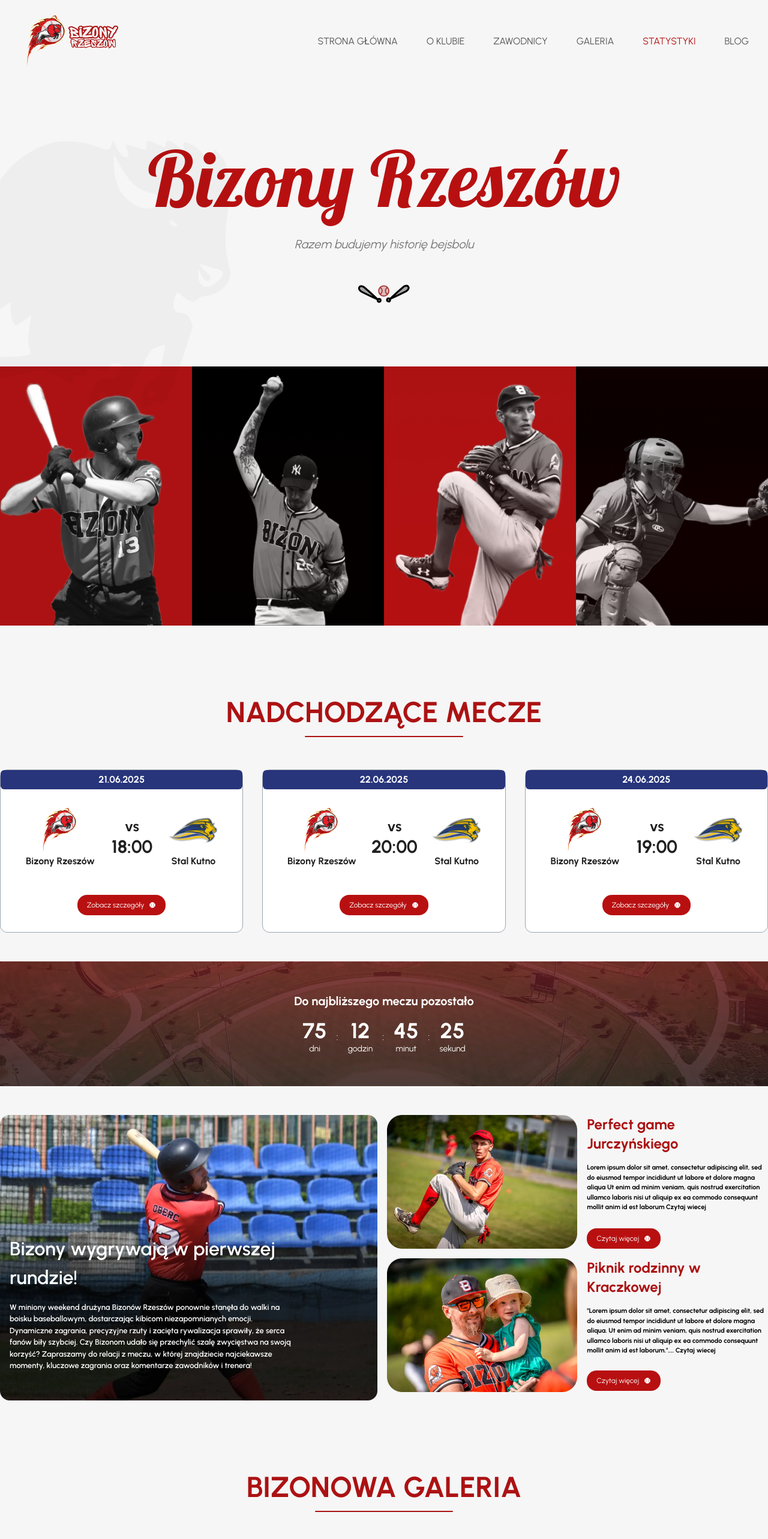
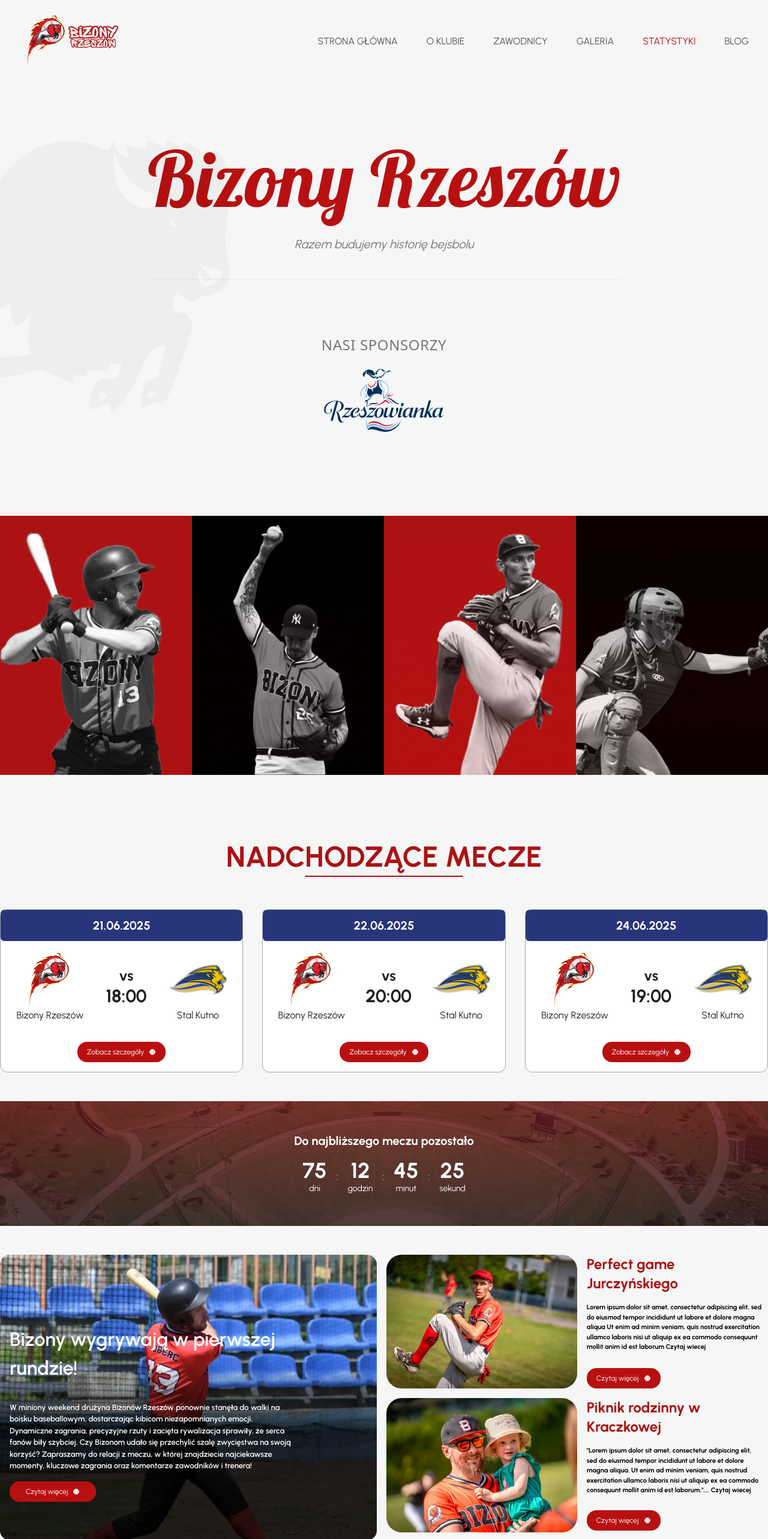
Before and after one commit to jakub-ozog/bizony-rzeszow, a Vue app: page / in a window 1280 px wide. Shown: the top 2566 px of the page at 60% size. Built offline with nearby package versions, Linux system fonts and the light colour scheme.

Commit message:
style(HomeView): media query improvements

```diff
--- a/src/components/MainGallery.vue
+++ b/src/components/MainGallery.vue
@@ -9,13 +9,13 @@ const galleryCards = ref(galleryCardsData)
 <template>
   <div class="flex justify-center items-center mt-[7rem] mb-16 text-primaryRed">
     <h2
-      class="text-5xl text-primary-red uppercase relative leading-[4rem] after:content-[''] after:absolute after:bottom-[-10px] after:left-0 after:right-0 after:w-1/2 after:h-[2px] after:text-center after:mx-auto after:rounded-full after:z-20 after:bg-primaryRed"
+      class="text-3xl md:text-4xl lg:text-5xl text-primary-red uppercase relative leading-[4rem] after:content-[''] after:absolute after:bottom-[-10px] after:left-0 after:right-0 after:w-1/2 after:h-[2px] after:text-center after:mx-auto after:rounded-full after:z-20 after:bg-primaryRed"
     >
       bizonowa galeria
     </h2>
   </div>
 
-  <div class="grid grid-cols-1 md:grid-cols-2 lg:grid-cols-3 gap-8 mt-8">
+  <div class="grid grid-cols-1 lg:grid-cols-3 gap-8 mt-8 p-2 md:p-0">
     <MainGalleryCard
       v-for="galleryCard in galleryCards"
       :key="galleryCard.id"
--- a/src/components/MainNews.vue
+++ b/src/components/MainNews.vue
@@ -6,16 +6,36 @@ const news = ref(newsData)
 </script>
 
 <template>
-  <div class="flex flex-col md:flex-row gap-4">
+  <div class="flex flex-col xl:flex-row gap-4">
     <div class="relative">
-      <img :src="news[0].thumb1" class="w-full h-full object-cover rounded-2xl" alt="news image" />
-      <div class="absolute bottom-12 flex md:w-3/4 left-4 flex-col text-left justify-center">
-        <h3 class="text-white font-semibold text-[2rem] mb-4">{{ news[0].title }}</h3>
-        <p class="text-white font-semibold text-[0.8125rem]">{{ news[0].description }}</p>
+      <img
+        :src="news[0].thumb1"
+        class="w-full h-full object-cover rounded-none md:rounded-2xl"
+        alt="news image"
+      />
+      <div
+        class="static md:absolute bottom-12 flex md:w-3/4 left-4 flex-col text-left justify-center p-2 md:p-0"
+      >
+        <h3 class="text-black md:text-white font-semibold text-[2rem] mt-4 md:mb-4">
+          {{ news[0].title }}
+        </h3>
+        <p class="text-black md:text-white font-semibold text-[0.8125rem] mb-8 mt-4 md:mb-0">
+          {{ news[0].description }}
+        </p>
+        <button
+          class="flex justify-center items-center text-center bg-secondaryRed text-white rounded-2xl py-2 px-4 my-4 w-36"
+        >
+          <span class="text-[0.75rem] font-normal mr-2"> Czytaj więcej </span
+          ><img class="w-3 h-3" src="/src/assets/icons/baseball_ball_icon.svg" />
+        </button>
       </div>
     </div>
     <div>
-      <div v-for="(item, index) in news.slice(1)" :key="item.id" class="flex gap-4">
+      <div
+        v-for="(item, index) in news.slice(1)"
+        :key="item.id"
+        class="flex gap-4 mb-6 p-2 lg:p-0 md:mb-0"
+      >
         <img
           :src="item.thumb2 || item.thumb3"
           :alt="item.title"
@@ -26,7 +46,7 @@ const news = ref(newsData)
         <div class="gap-2 text-left flex flex-col justify-between items-start">
           <div>
             <h3 class="text-primaryRed text-2xl mb-4">{{ item.title }}</h3>
-            <p class="text-[11px]">{{ item.description }}</p>
+            <p class="pr-0 xl:pr-2 text-[11px]">{{ item.description }}</p>
           </div>
           <button
             class="flex justify-center items-center text-center bg-secondaryRed text-white rounded-2xl py-2 px-4 my-4"
--- a/src/components/PlayerFeatured.vue
+++ b/src/components/PlayerFeatured.vue
@@ -5,7 +5,7 @@ import PlayerFeaturedSingle from './PlayerFeaturedSingle.vue'
 <template>
   <div class="flex mt-[7rem] mb-16 text-primaryRed">
     <h2
-      class="text-5xl text-primary-red uppercase relative leading-[4rem] after:content-[''] after:absolute after:bottom-[-10px] after:left-0 after:right-0 after:w-auto after:h-[2px] after:text-center after:rounded-full after:z-20 after:bg-primaryRed"
+      class="text-3xl md:text-4xl lg:text-5xl text-primary-red uppercase relative leading-[4rem] after:content-[''] after:absolute after:bottom-[-10px] after:left-0 after:right-0 after:w-auto after:h-[2px] after:text-center after:rounded-full after:z-20 after:bg-primaryRed"
     >
       poznaj bizona
     </h2>
--- a/src/components/PlayerFeaturedSingle.vue
+++ b/src/components/PlayerFeaturedSingle.vue
@@ -8,7 +8,7 @@ import playerFeaturedImg from '@/assets/images/player_featured_img.png'
       <h5 class="font-bold text-accentBlue text-3xl">Krzysztof Jurczyński</h5>
       <p class="text-lightGrey font-thin">zawodnik, trener, organizator</p>
 
-      <div class="md:w-3/4">
+      <div class="lg:w-3/4">
         <p class="font-semibold text-base mt-8 mb-4">
           Chyba nie zaskoczę Cię moim pierwszym pytaniem. Dlaczego wybrałeś baseball?
         </p>
@@ -44,7 +44,7 @@ import playerFeaturedImg from '@/assets/images/player_featured_img.png'
       </button>
     </div>
 
-    <div class="relative w-full">
+    <div class="hidden lg:block relative w-full">
       <img :src="playerFeaturedImg" class="absolute top-0 right-0 max-w-[1000px]" alt="" />
     </div>
   </div>
--- a/src/components/UpcomingMatchCounter.vue
+++ b/src/components/UpcomingMatchCounter.vue
@@ -5,7 +5,8 @@ import MatchCounterBg from '@/assets/images/match-counter-bg.webp'
 <template>
   <section
     class="w-full text-white min-h-52 flex bg-cover bg-center relative font-urbanist"
-    :style="{ backgroundImage: `url(${MatchCounterBg})` }">
+    :style="{ backgroundImage: `url(${MatchCounterBg})` }"
+  >
     <div class="container mx-auto flex flex-col justify-center items-center">
       <p class="text-xl font-bold text-white">Do najbliższego meczu pozostało</p>
       <div class="flex items-center justify-center gap-4 mt-4">
--- a/src/components/UpcomingMatchSingle.vue
+++ b/src/components/UpcomingMatchSingle.vue
@@ -9,15 +9,15 @@ defineProps({
 <template>
   <div class="bg-white min-h-[17rem] rounded-xl shadow-gray-200-md border border-gray-400">
     <div
-      class="w-full text-center bg-accentBlue text-white font-bold font-urbanist rounded-md py-1 leading-1"
+      class="w-full text-center bg-accentBlue text-white font-bold font-urbanist rounded-md py-3 leading-1"
     >
-      <p>{{ match.date }}</p>
+      <p class="text-xl">{{ match.date }}</p>
     </div>
 
-    <div class="p-7 flex items-center justify-around">
+    <div class="flex-col sm:flex-row gap-4 p-4 md:p-4 flex items-center justify-around">
       <div class="flex flex-col items-center">
-        <img :src="match.team1Logo" alt="Logo drużyny 1" class="w-20 h-20" />
-        <p class="text-lightBlack font-bold text-md">{{ match.team1 }}</p>
+        <img :src="match.team1Logo" alt="Logo drużyny 1" class="w-28 h-28 lg:w-24 lg:h-24" />
+        <p class="text-lightBlack font-normal text-md">{{ match.team1 }}</p>
       </div>
 
       <div class="flex flex-col items-center">
@@ -26,15 +26,15 @@ defineProps({
       </div>
 
       <div class="flex flex-col items-center">
-        <img :src="match.team2Logo" alt="Logo drużyny 1" class="w-20 h-20" />
-        <p class="text-lightBlack font-bold text-md">{{ match.team2 }}</p>
+        <img :src="match.team2Logo" alt="Logo drużyny 1" class="w-28 h-28 lg:w-24 lg:h-24" />
+        <p class="text-lightBlack font-normal text-md">{{ match.team2 }}</p>
       </div>
     </div>
 
     <button
       class="flex justify-center items-center text-center mx-auto bg-secondaryRed text-white rounded-2xl py-2 px-4 my-4"
     >
-      <span class="text-[0.75rem] font-normal mr-2"> Zobacz szczegóły </span>
+      <span class="text-[0.75rem] md:text-normal font-normal mr-2"> Zobacz szczegóły </span>
       <img class="w-3 h-3" src="@/assets/icons/baseball_ball_icon.svg" />
     </button>
   </div>
--- a/src/components/UpcomingMatches.vue
+++ b/src/components/UpcomingMatches.vue
@@ -7,15 +7,15 @@ const matches = ref(matchesData)
 </script>
 
 <template>
-  <div class="flex justify-center items-center mt-[7rem] mb-16   text-primaryRed">
+  <div class="flex justify-center items-center mt-[7rem] mb-16 text-primaryRed">
     <h2
-      class="text-5xl text-primary-red uppercase relative leading-[4rem] after:content-[''] after:absolute after:bottom-[-10px] after:left-0 after:right-0 after:w-1/2 after:h-[2px] after:text-center after:mx-auto after:rounded-full after:z-20 after:bg-primaryRed"
+      class="text-3xl md:text-4xl lg:text-5xl text-primary-red uppercase relative leading-[4rem] after:content-[''] after:absolute after:bottom-[-10px] after:left-0 after:right-0 after:w-1/2 after:h-[2px] after:text-center after:mx-auto after:rounded-full after:z-20 after:bg-primaryRed"
     >
       nadchodzące mecze
     </h2>
   </div>
 
-  <div class="grid grid-cols-1 md:grid-cols-2 lg:grid-cols-3 gap-8 mt-8">
+  <div class="grid grid-cols-1 lg:grid-cols-3 gap-8 mt-8">
     <UpcomingMatchSingle v-for="match in matches" :key="match.id" :match="match" />
   </div>
 </template>
--- a/src/views/HomeView.vue
+++ b/src/views/HomeView.vue
@@ -14,21 +14,46 @@ import SupportUs from '@/components/SupportUs.vue'
       alt="obrazek bizona"
       class="hidden sm:block w-[24rem] absolute left-0"
     />
-    <div class="flex gap-8 flex-col items-center">
-      <h1 class="text-9xl font-lobster text-secondaryRed">Bizony Rzeszów</h1>
-      <h2 class="text-xl text-lightGrey font-urbanist font-thin italic">
+    <div class="flex gap-8 flex-col items-center text-center">
+      <h1 class="text-5xl sm:text-6xl md:text-7xl lg:text-9xl font-lobster text-secondaryRed">
+        Bizony Rzeszów
+      </h1>
+      <h2 class="text-sm md:text-xl text-lightGrey font-urbanist font-thin italic">
         Razem budujemy historię bejsbolu
       </h2>
-      <img src="@/assets/images/bat-ball-icon.svg" alt="baseball ikona" class="w-24 mt-3" />
+      <!-- <img src="@/assets/images/bat-ball-icon.svg" alt="baseball ikona" class="w-14 lg:w-24 mt-3" /> -->
+      <hr class="border border-superLightGrey w-full mt-3" />
+      <div class="flex flex-col items-center py-11">
+        <h3 class="text-xl md:text-2xl text-lightGrey tracking-wide font-light my-4">
+          NASI SPONSORZY
+        </h3>
+        <img src="@/assets/images/sponsor-logo.svg" class="mt-2 w-32 md:w-[200px]" alt="" />
+      </div>
     </div>
   </section>
 
-  <section class="mx-auto w-full mt-24">
-    <div class="grid grid-cols-4 overflow-hidden">
-      <img src="@/assets/images/player_2_card.png" class="w-full h-full object-cover" alt="" />
-      <img src="@/assets/images/player_4_card.png" class="w-full h-full object-cover" alt="" />
-      <img src="@/assets/images/player_3_card.png" class="w-full h-full object-cover" alt="" />
-      <img src="@/assets/images/player_1_card.png" class="w-full h-full object-cover" alt="" />
+  <section class="mx-auto max-w-[2560px] mt-24">
+    <div class="grid grid-cols-1 sm:grid-cols-4 gap-5 sm:gap-0 overflow-hidden">
+      <img
+        src="@/assets/images/player_2_card.png"
+        class="w-1/2 m-auto sm:m-0 sm:w-full h-full object-cover"
+        alt=""
+      />
+      <img
+        src="@/assets/images/player_4_card.png"
+        class="w-1/2 m-auto sm:m-0 sm:w-full h-full object-cover"
+        alt=""
+      />
+      <img
+        src="@/assets/images/player_3_card.png"
+        class="w-1/2 m-auto sm:m-0 sm:w-full h-full object-cover"
+        alt=""
+      />
+      <img
+        src="@/assets/images/player_1_card.png"
+        class="w-1/2 m-auto sm:m-0 sm:w-full h-full object-cover"
+        alt=""
+      />
     </div>
   </section>
 
@@ -46,11 +71,11 @@ import SupportUs from '@/components/SupportUs.vue'
     <MainGallery />
   </section>
 
-  <section class="container mx-auto my-12 font-urbanist font-bold">
+  <section class="container mx-auto my-12 font-urbanist font-bold px-2 md:px-0">
     <PlayerFeatured />
   </section>
 
-  <section class="container mx-auto mt-[9rem] mb-12 font-urbanist">
+  <section class="container mx-auto mt-[6rem] mb-12 font-urbanist">
     <SupportUs />
   </section>
 </template>
--- a/tailwind.config.js
+++ b/tailwind.config.js
@@ -16,6 +16,7 @@ export default {
         accentBlue: "#28357B",
         grey: "#565656",
         lightGrey: "#767676",
+        superLightGrey: "#EFEFEF",
         midGray: "#2D2D2D",
         bodyBackground: "#F6F6F6",
         black: "#000000",
```
Also changed, not shown: src/components/FooterMain.vue (+21 -13 lines), src/components/NavbarMain.vue (+38 -27 lines), src/components/SupportUs.vue (+10 -6 lines), src/assets/images/sponsor-logo.svg (added).
